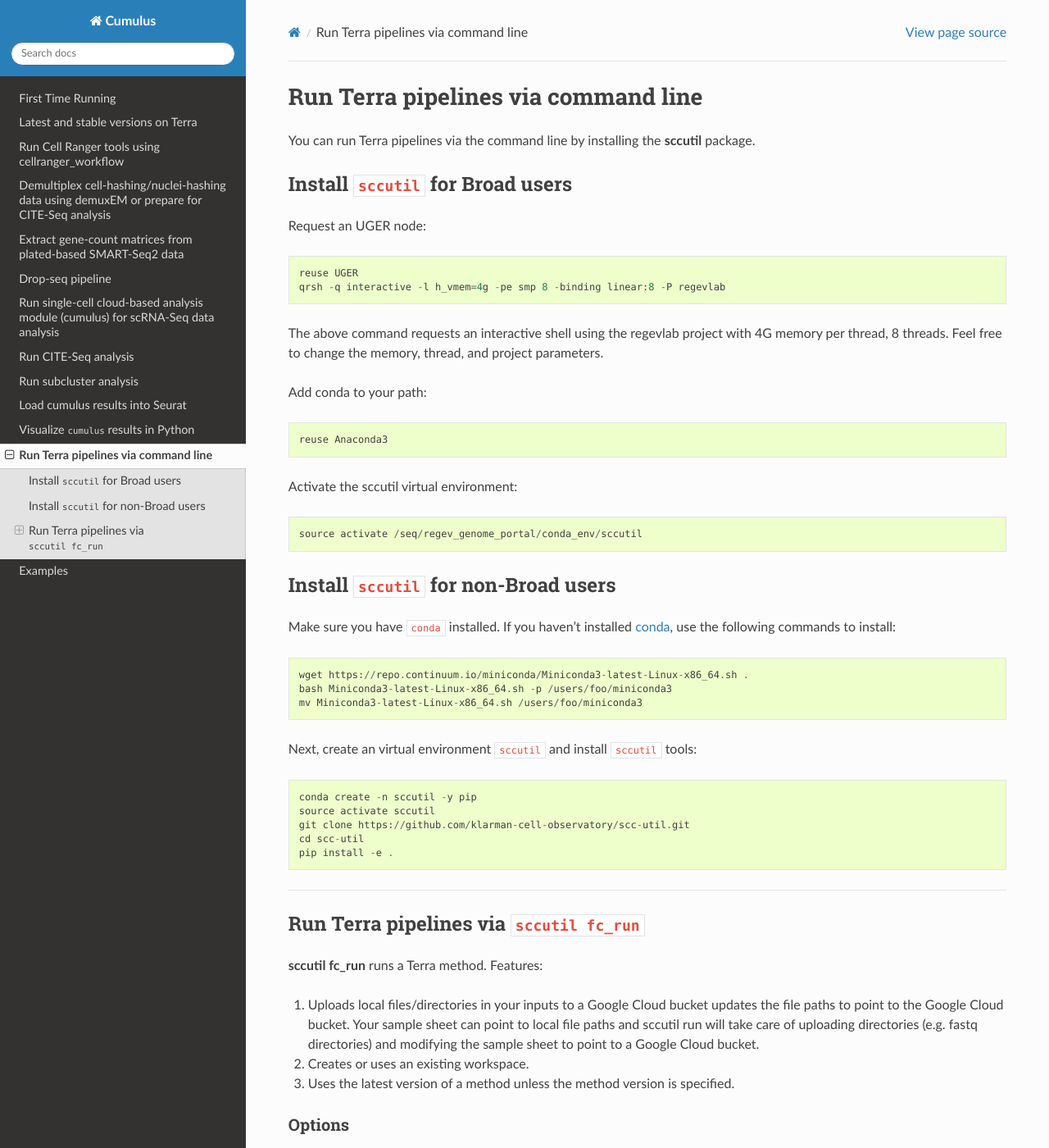
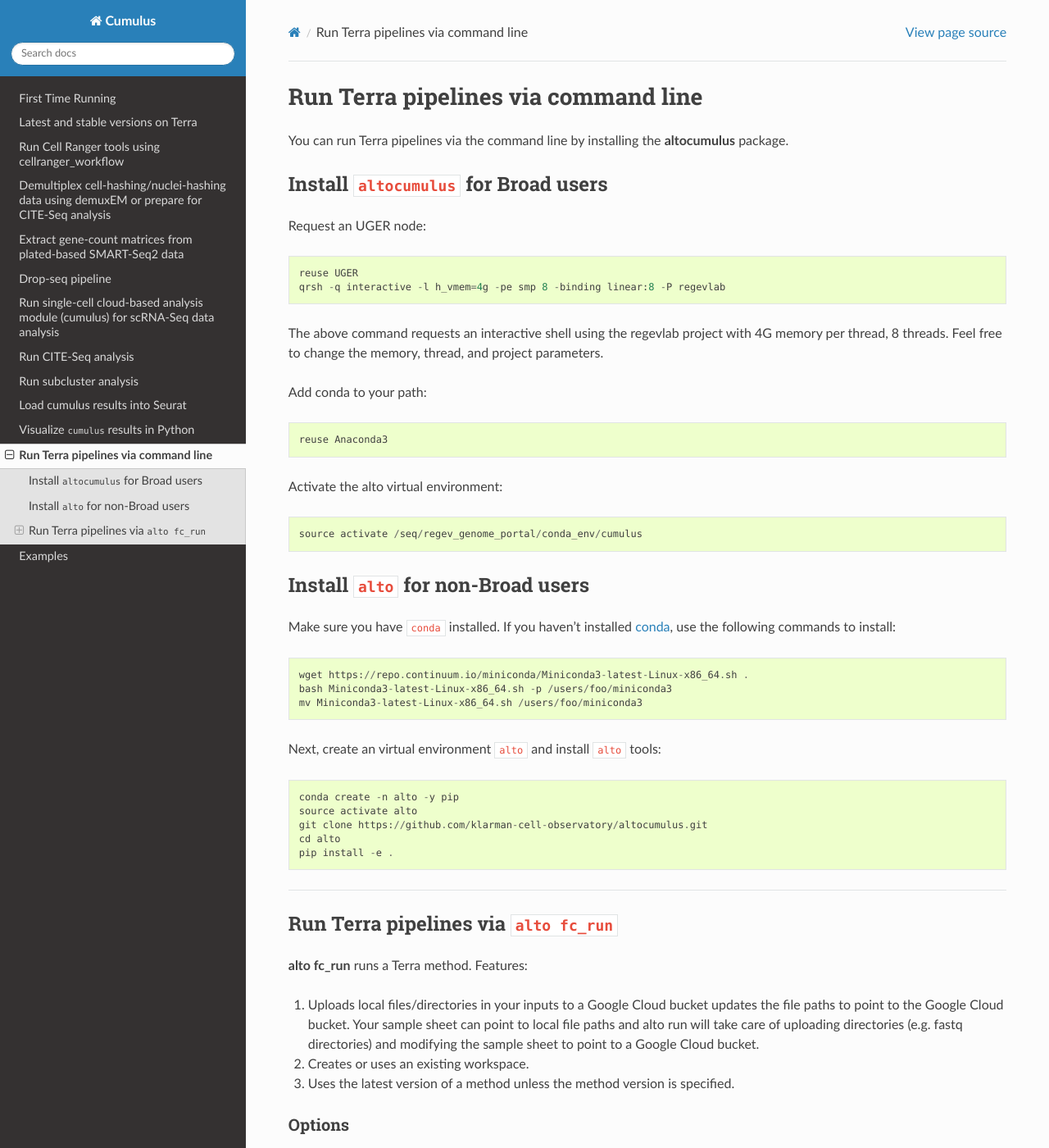
Before and after one commit to lilab-bcb/cumulus, a Sphinx documentation site: the page built from docs/command_line.rst, in a window 1280 px wide and 1400 px high. Shown: the whole window at 82% size. Built offline with Sphinx 7.4.7 and the Read the Docs theme 2.0.0, drawn with Linux system fonts in a browser that asks for light colours; some of the changed text lies outside the part shown.

Commit message:
Renamed sccutil to altocumulus

```diff
--- a/docs/command_line.rst
+++ b/docs/command_line.rst
@@ -1,9 +1,9 @@
 Run Terra pipelines via command line
 ----------------------------------------------
 
-You can run Terra pipelines via the command line by installing the **sccutil** package.
+You can run Terra pipelines via the command line by installing the **altocumulus** package.
 
-Install ``sccutil`` for Broad users
+Install ``altocumulus`` for Broad users
 ^^^^^^^^^^^^^^^^^^^^^^^^^^^^^^^^^^^^^
 Request an UGER node::
 
@@ -16,11 +16,11 @@ Add conda to your path::
 
 	reuse Anaconda3
 
-Activate the sccutil virtual environment::
+Activate the alto virtual environment::
 
-	source activate /seq/regev_genome_portal/conda_env/sccutil
+	source activate /seq/regev_genome_portal/conda_env/cumulus
 
-Install ``sccutil`` for non-Broad users
+Install ``alto`` for non-Broad users
 ^^^^^^^^^^^^^^^^^^^^^^^^^^^^^^^^^^^^^^^^^
 
 Make sure you have ``conda`` installed. If you haven't installed conda_, use the following commands to install::
@@ -29,22 +29,22 @@ Make sure you have ``conda`` installed. If you haven't installed conda_, use the
 	bash Miniconda3-latest-Linux-x86_64.sh -p /users/foo/miniconda3
 	mv Miniconda3-latest-Linux-x86_64.sh /users/foo/miniconda3
 
-Next, create an virtual environment ``sccutil`` and install ``sccutil`` tools::
+Next, create an virtual environment ``alto`` and install ``alto`` tools::
 
-	conda create -n sccutil -y pip
-	source activate sccutil
-	git clone https://github.com/klarman-cell-observatory/scc-util.git
-	cd scc-util
+	conda create -n alto -y pip
+	source activate alto
+	git clone https://github.com/klarman-cell-observatory/altocumulus.git
+	cd alto
 	pip install -e .
 
 ---------------------------------
 
-Run Terra pipelines via ``sccutil fc_run``
+Run Terra pipelines via ``alto fc_run``
 ^^^^^^^^^^^^^^^^^^^^^^^^^^^^^^^^^^^^^^^^^^
 
-**sccutil fc_run** runs a Terra method. Features:
+**alto fc_run** runs a Terra method. Features:
 
-#. Uploads local files/directories in your inputs to a Google Cloud bucket updates the file paths to point to the Google Cloud bucket. Your sample sheet can point to local file paths and sccutil run will take care of uploading directories (e.g. fastq directories) and modifying the sample sheet to point to a Google Cloud bucket.
+#. Uploads local files/directories in your inputs to a Google Cloud bucket updates the file paths to point to the Google Cloud bucket. Your sample sheet can point to local file paths and alto run will take care of uploading directories (e.g. fastq directories) and modifying the sample sheet to point to a Google Cloud bucket.
 
 #. Creates or uses an existing workspace.
 
@@ -106,13 +106,13 @@ inputs.json:
 
 Run the following command to kick off your Terra pipeline::
 
-	sccutil fc_run -m scCloud/cellranger_workflow -i inputs.json -w myworkspace_namespace/myworkspace_name --bucket-folder inputs -o inputs_updated.json
+	alto fc_run -m scCloud/cellranger_workflow -i inputs.json -w myworkspace_namespace/myworkspace_name --bucket-folder inputs -o inputs_updated.json
 
-Upon success, **sccutil fc_run** returns a url pointing the the submitted Terra job.
+Upon success, **alto fc_run** returns a url pointing the the submitted Terra job.
 
 If for any reason, your job failed. You could rerun it without uploading files again via the following command::
 
-	sccutil fc_run -m scCloud/cellranger_workflow -i inputs_updated.json -w myworkspace_namespace/myworkspace_name
+	alto fc_run -m scCloud/cellranger_workflow -i inputs_updated.json -w myworkspace_namespace/myworkspace_name
 
 
 .. _conda: https://docs.conda.io/en/latest/miniconda.html
```
Also changed, not shown: docs/altocumulus.rst (renamed from docs/sccutil-doc.rst, +11 -11 lines), docs/examples/example_hashing_citeseq.rst (+5 -5 lines).
